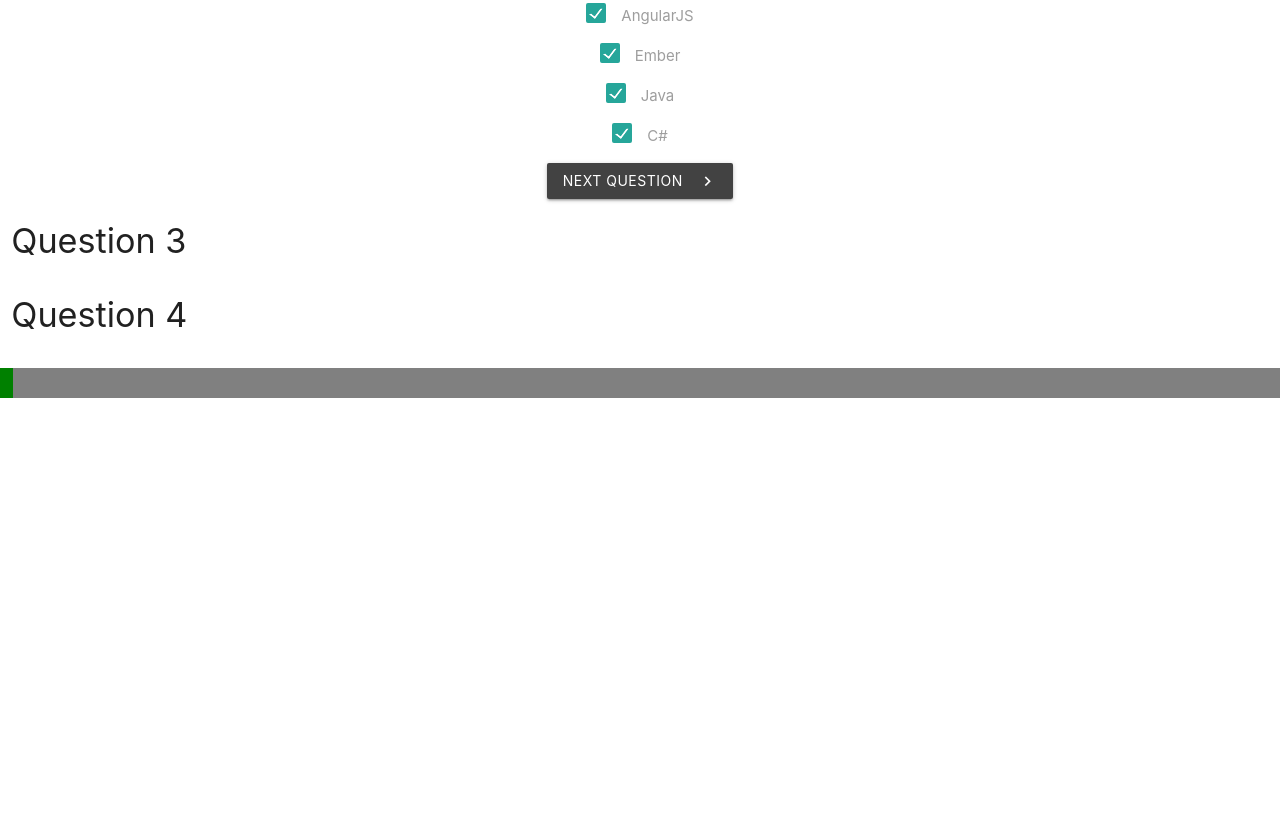
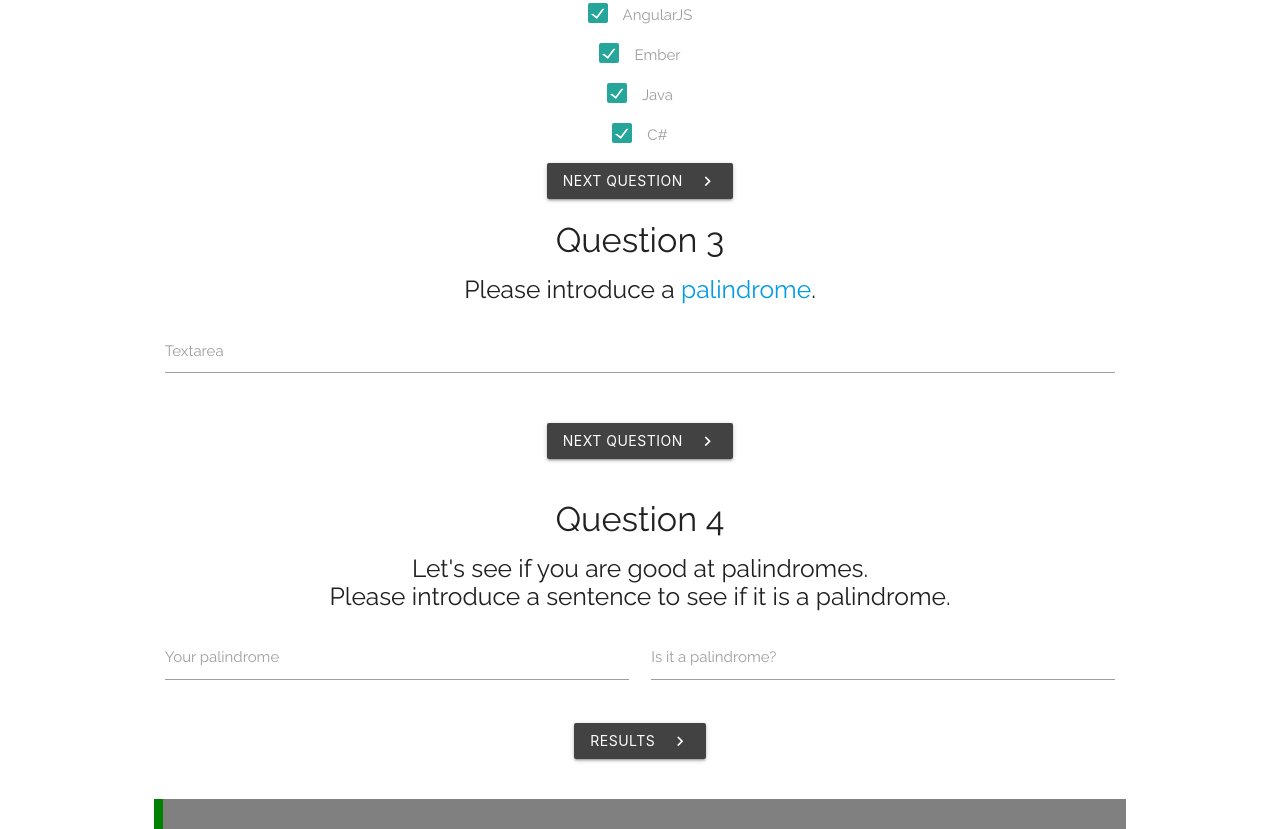
Before and after one commit to Pau-za/zipdev-quiz, a plain HTML site: page index.html in a window 1280 px wide. Shown: the part 650-1479 px from the top of the page. Before the commit the page ends 1048 px from the top, so only its background shows below. Drawn offline with nearby package versions, Linux system fonts and the light colour scheme.

Commit message:
adding questions 3 and 4

```diff
--- a/css/style.css
+++ b/css/style.css
@@ -4,6 +4,10 @@
     font-family: 'Montserrat', sans-serif;
     font-family: 'Raleway', sans-serif;
     color: #212121;
+}
+
+#quiz {
+    margin: 0% 12%;
 }
 
 /* estilo de barra de progreso */
--- a/index.html
+++ b/index.html
@@ -5,7 +5,7 @@
     <meta charset="UTF-8">
     <meta name="viewport" content="width=device-width, initial-scale=1.0">
     <meta http-equiv="X-UA-Compatible" content="ie=edge">
-    <title>Document</title>
+    <title>ZipDev's Challenge</title>
     <link rel="stylesheet" href="./css/style.css">
     <link rel="stylesheet" href="https://cdnjs.cloudflare.com/ajax/libs/materialize/1.0.0/css/materialize.min.css">
     <link href="https://fonts.googleapis.com/icon?family=Material+Icons" rel="stylesheet">
@@ -26,7 +26,7 @@
         </div>
     </nav>
 
-    <div id="quiz contain">
+    <div id="quiz" class="text">
         <h2 class="text center-align">Welcome to the ZipDev Quiz</h2>
         <div class="row">
             <!-- <div class="col s12 ">
@@ -80,7 +80,7 @@
                 </div>
 
             </div>
-            <div id="question2" class="col s12 center">
+            <div id="question2" class="col s12 center-align">
                 <h4>Question 2</h4>
                 <h5>Unselect the JavaScript based technologies:</h5>
                 <form action="#">
@@ -108,17 +108,54 @@
                             <span>C#</span>
                         </label>
                     </p>
-                    <button  class="btn waves-effect waves-light grey darken-3" type="submit" name="3">
+                    <button class="btn waves-effect waves-light grey darken-3" type="submit" name="3">
                         Next Question
                         <i class="material-icons right">navigate_next</i>
                     </button>
                 </form>
             </div>
-            <div id="question3" class="col s12">
+            <div id="question3" class="col s12 center-align">
                 <h4>Question 3</h4>
+                <h5>Please introduce a <a href="https://en.wikipedia.org/wiki/Palindrome" target="blank">palindrome</a>.
+                </h5>
+                <div class="row">
+                    <form class="col s12 center-align">
+                        <div class="row">
+                            <div class="input-field col s12 center-align">
+                                <textarea id="textarea1" class="materialize-textarea"></textarea>
+                                <label for="textarea1">Textarea</label>
+                            </div>
+                        </div>
+                        <button class="btn waves-effect waves-light grey darken-3" type="submit" name="3">
+                            Next Question
+                            <i class="material-icons right">navigate_next</i>
+                        </button>
+                    </form>
+                </div>
             </div>
-            <div id="question4" class="col s12">
+            <div id="question4" class="col s12 center-align">
                 <h4>Question 4</h4>
+                <h5>Let's see if you are good at palindromes. <br> Please introduce a sentence to see if it is a
+                    palindrome.
+                </h5>
+                <div class="row">
+                    <form class="col s12">
+                        <div class="row">
+                            <div class="input-field col s6">
+                                <input id="user_palindrome" type="text" class="validate">
+                                <label for="user_palindrome">Your palindrome</label>
+                            </div>
+                            <div class="input-field col s6">
+                                <input id="is_palindrome" type="text" class="validate">
+                                <label for="is_palindrome">Is it a palindrome?</label>
+                            </div>
+                        </div>
+                        <button class="btn waves-effect waves-light grey darken-3" type="submit" name="4">
+                            Results
+                            <i class="material-icons right">navigate_next</i>
+                        </button>
+                    </form>
+                </div>
             </div>
         </div>
         <div id="myProgress">
```
